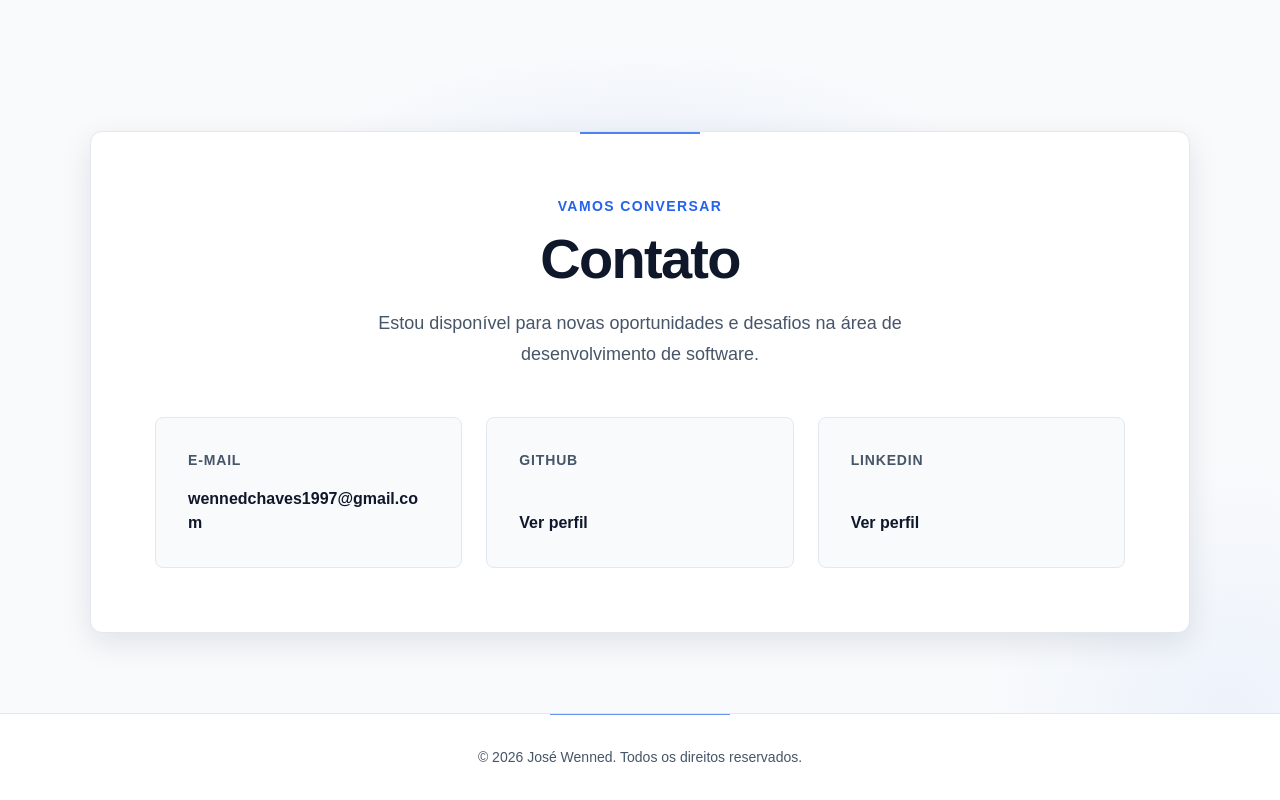
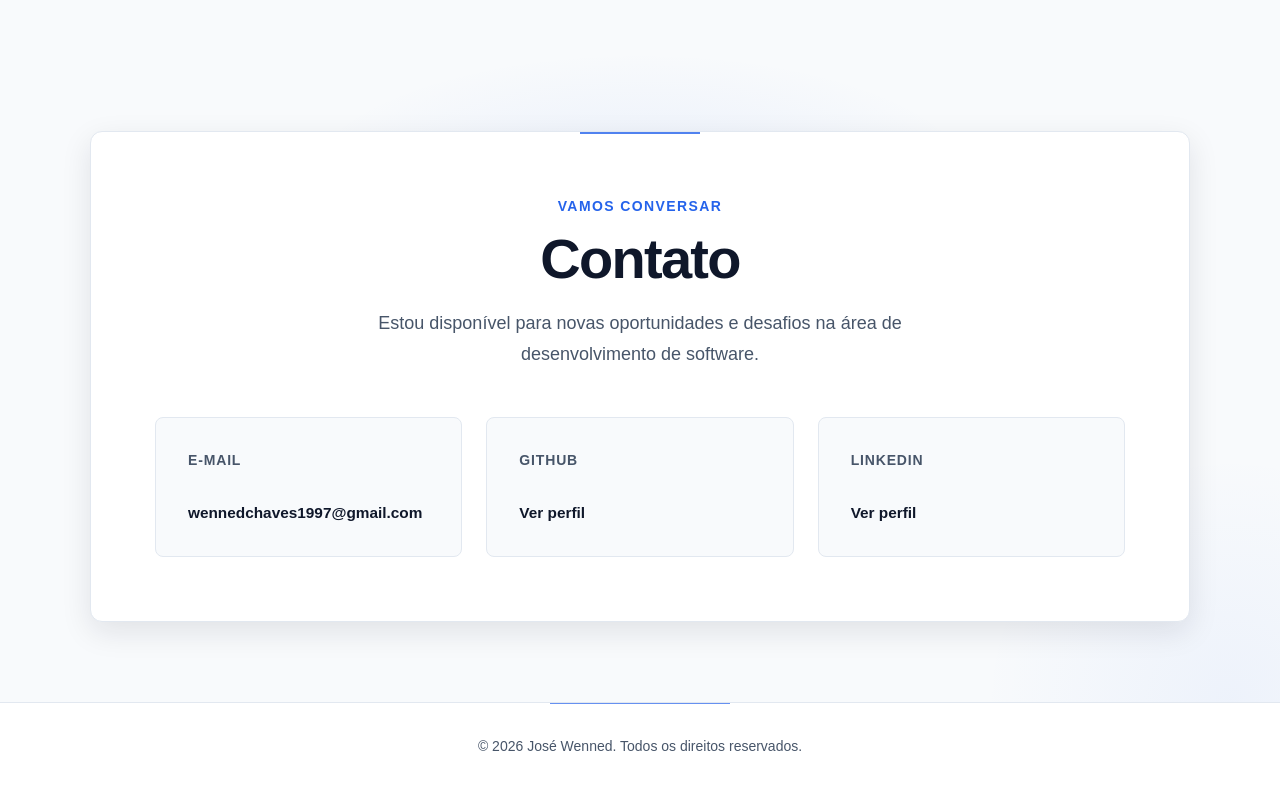
Before and after one commit to JoseWenned/repository-portfolio-profissional, a Next.js app: page / in a window 1280 px wide. Shown: the part 5774-6574 px from the top of the page. Built offline with nearby package versions, Linux system fonts and the light colour scheme.

Commit message:
fix: atualizando estido do arquivo de contato

```diff
--- a/src/components/Contato/Contato.module.css
+++ b/src/components/Contato/Contato.module.css
@@ -180,9 +180,9 @@
 
   display: flex;
   flex-direction: column;
-
   justify-content: space-between;
 
+  min-width: 0;
   min-height: 140px;
 
   gap: var(--spacing-md);
@@ -194,7 +194,6 @@
   background-color: var(--color-surface);
 
   border: var(--border-width) solid var(--color-border);
-
   border-radius: var(--radius-md);
 
   text-decoration: none;
@@ -257,23 +256,21 @@
 }
 
 /* Valor */
-
 .value {
   color: var(--color-text-primary);
 
-  font-size: var(--font-size-base);
+  font-size: clamp(
+    0.85rem,
+    1.2vw,
+    var(--font-size-base)
+  );
 
   font-weight: 600;
-
   line-height: var(--line-height-normal);
 
-  overflow-wrap: anywhere;
+  white-space: nowrap;
 
   transition: color var(--transition-fast);
-}
-
-.item:hover .value {
-  color: var(--color-primary);
 }
 
 /* Tablet */
@@ -309,7 +306,6 @@
 }
 
 /* Mobile pequeno */
-
 @media (max-width: 480px) {
   .content {
     padding: var(--spacing-xl) var(--spacing-md);
@@ -326,4 +322,9 @@
   .item {
     padding: var(--spacing-lg);
   }
+
+  .value {
+    white-space: normal;
+    overflow-wrap: anywhere;
+  }
 }
```
